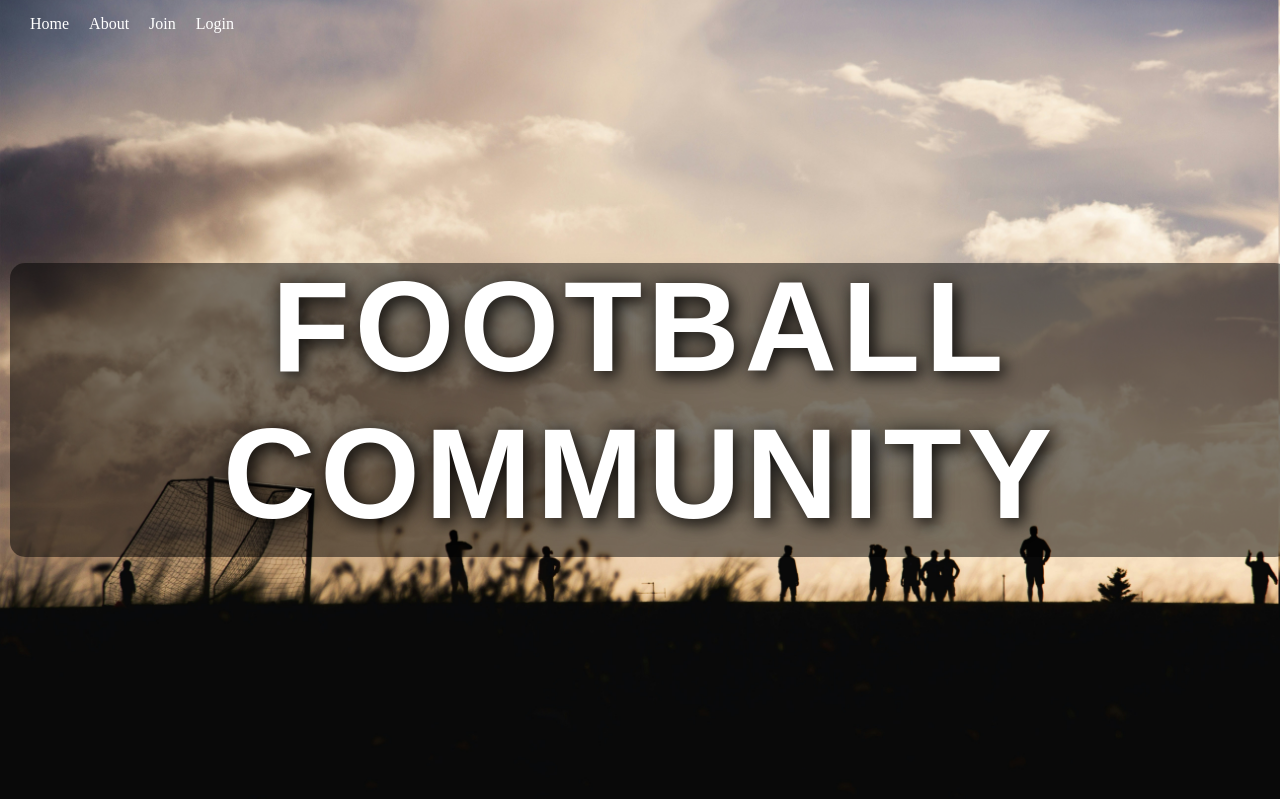
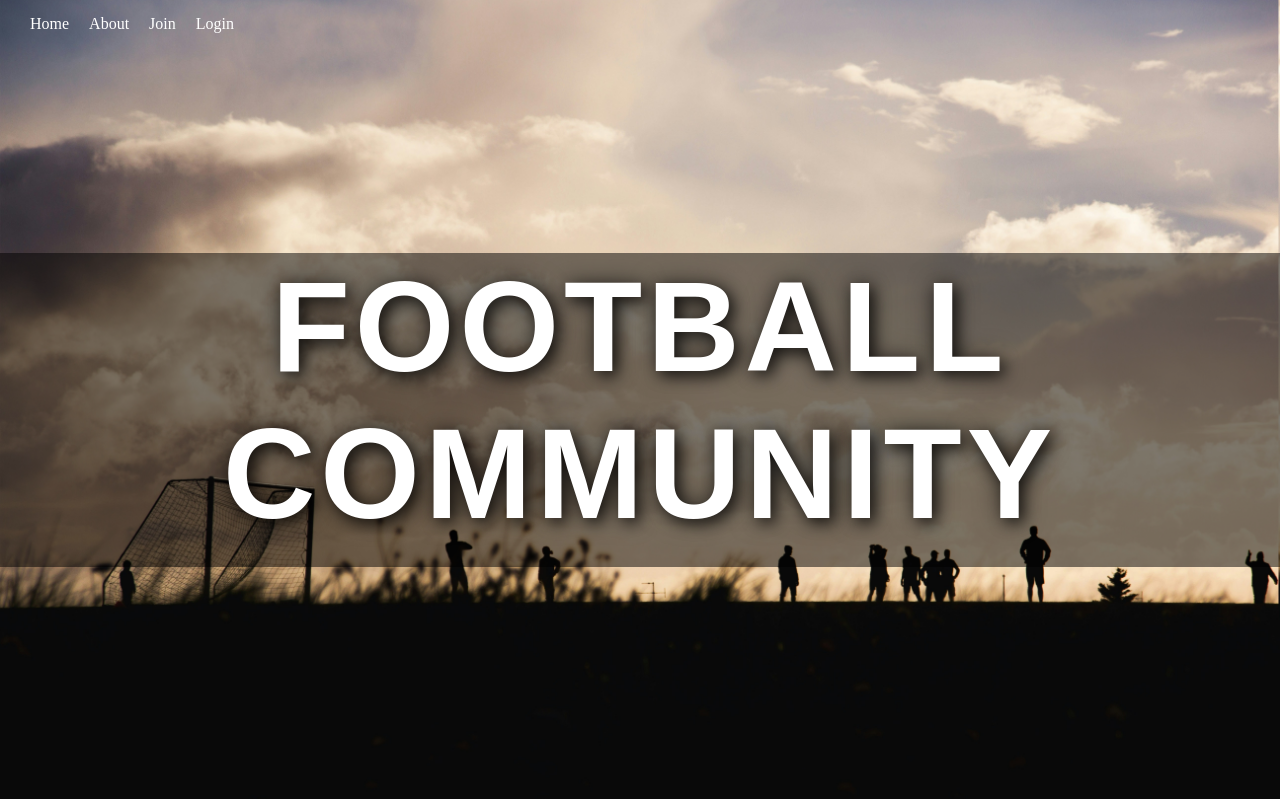
Before and after one commit to DavidRetmer/BS-FSE-2025-Team-20, a Django app: page / in a window 1280 px wide. Shown: the top 799 px of the page. Run offline with Django 5.2, Linux system fonts and the light colour scheme.

Commit message:
1.DISPLAY HOME FOR USER go see on jira

```diff
--- a/main_app/static/js/scripts.js
+++ b/main_app/static/js/scripts.js
@@ -1,14 +1,11 @@
-document.addEventListener('DOMContentLoaded', function() {
+// Detectar el scroll para cambiar la barra de navegación
+window.addEventListener('scroll', () => {
     const navbar = document.querySelector('.navbar');
-
-    window.addEventListener('scroll', function() {
-        // Si la posición del scroll es mayor a 50px, cambiamos la barra a sólida
-        if (window.scrollY > 50) {
-            navbar.classList.add('solid');  // Añadimos la clase 'solid'
-            navbar.classList.remove('transparent');  // Eliminamos la clase 'transparent'
-        } else {
-            navbar.classList.remove('solid');  // Eliminamos la clase 'solid'
-            navbar.classList.add('transparent');  // Añadimos la clase 'transparent'
-        }
-    });
+    if (window.scrollY > 50) {
+        navbar.classList.remove('transparent');
+        navbar.classList.add('solid');
+    } else {
+        navbar.classList.remove('solid');
+        navbar.classList.add('transparent');
+    }
 });
--- a/main_app/static/styles/main.css
+++ b/main_app/static/styles/main.css
@@ -82,20 +82,21 @@ section {
     text-transform: uppercase;
     position: relative;
     z-index: 1;
+    text-shadow: 5px 5px 15px rgba(0, 0, 0, 0.7), 0 0 25px rgba(0, 0, 0, 0.5);
+    /* Sombra al texto para un efecto de profundidad */
 }
 
 /* Profundidad */
 #home h1::before {
     content: '';
     position: absolute;
-    top: 5px; /* Desplazamiento para la sombra */
-    left: 5px; /* Desplazamiento para la sombra */
-    width: 100%;
-    height: 100%;
+    top: -10px; /* Ajusta la sombra para que cubra desde la parte superior */
+    left: -10px; /* Ajusta la sombra para que cubra desde la parte izquierda */
+    right: -10px; /* Ajusta la sombra para que cubra hasta la parte derecha */
+    bottom: -10px; /* Ajusta la sombra para que cubra hasta la parte inferior */
     background: rgba(0, 0, 0, 0.5); /* Sombra más oscura */
     z-index: -1;
-    border-radius: 15px; /* Esquinas redondeadas para la sombra */
-    transform: translate(5px, 5px); /* Da un efecto de profundidad adicional */
+    transform: translate(10px, 10px); /* Desplaza la sombra hacia la derecha y hacia abajo */
 }
 
 /* Sombra al texto para dar efecto 3D */
@@ -103,7 +104,6 @@ section {
     text-shadow: 5px 5px 15px rgba(0, 0, 0, 0.7), 0 0 25px rgba(0, 0, 0, 0.5);
     /* Sombra al texto para un efecto de profundidad */
 }
-
 
 html, body {
     margin: 0;
```
